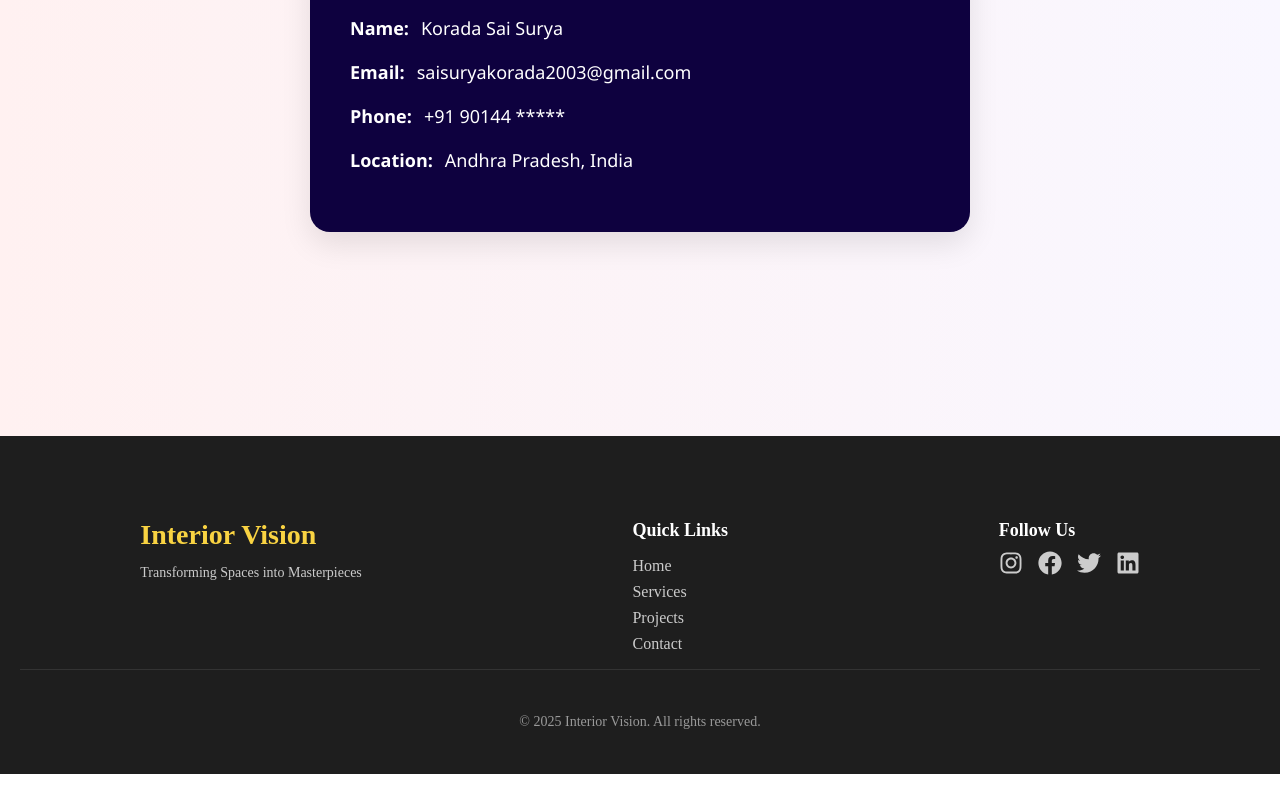
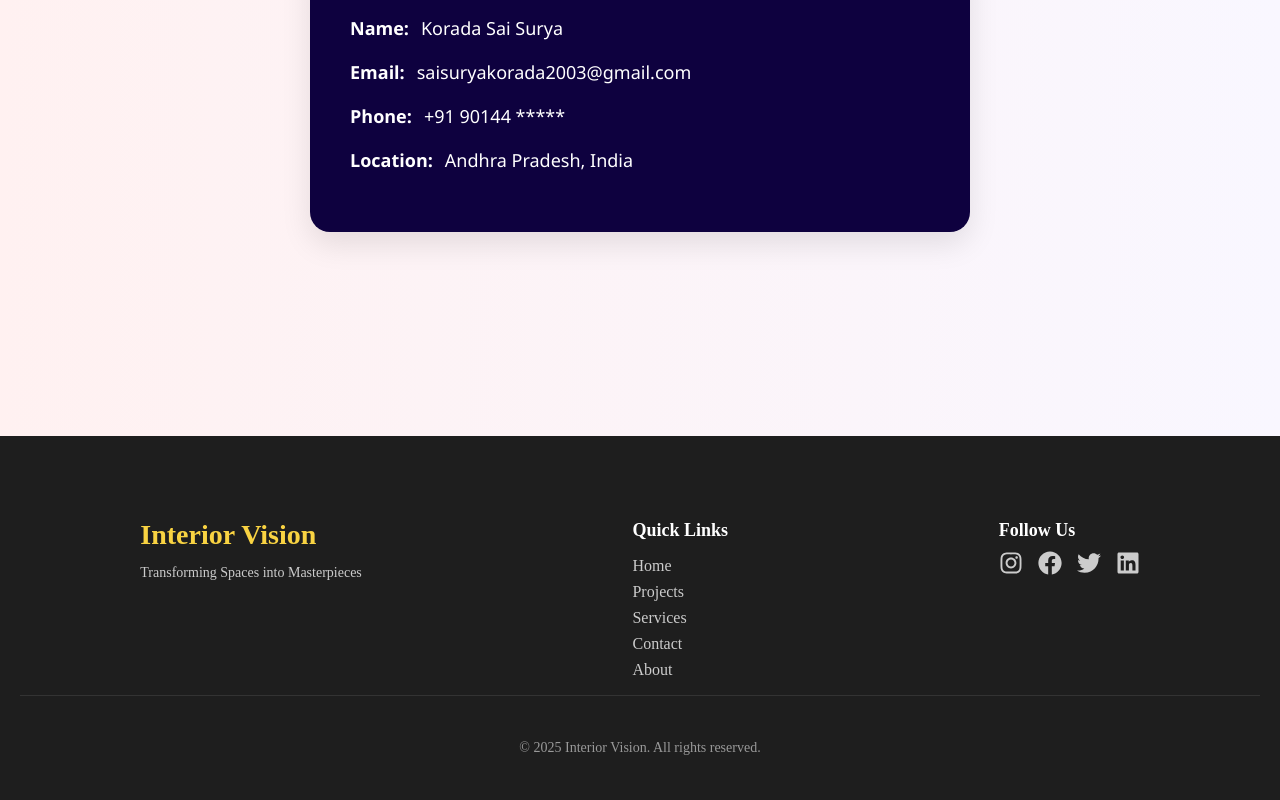
Before and after one commit to KoradaSaiSurya/LuxeSpaces, a React (Create React App) app: page / in a window 1280 px wide. Shown: the part 6327-7127 px from the top of the page. Before the commit the page ends 7101 px from the top, so only its background shows below. Built offline with nearby package versions, Linux system fonts and the light colour scheme.

Commit message:
first commit

```diff
--- a/src/components/Footer.js
+++ b/src/components/Footer.js
@@ -1,5 +1,6 @@
 import React from 'react';
-import { FaInstagram, FaFacebook, FaTwitter, FaLinkedin } from 'react-icons/fa';
+import { Link } from 'react-router-dom';
+import { FaInstagram, FaFacebook, FaTwitter, FaLinkedin } from "react-icons/fa";
 
 const Footer = () => {
   return (
@@ -14,10 +15,11 @@
         <div className="footer-links">
           <h4>Quick Links</h4>
           <ul>
-            <li><a href="#">Home</a></li>
-            <li><a href="#">Services</a></li>
-            <li><a href="#">Projects</a></li>
-            <li><a href="#">Contact</a></li>
+          <li><Link to="/home" >Home</Link></li>
+          <li><Link to="/projects" >Projects</Link></li>
+          <li><Link to="/services" >Services</Link></li>
+          <li><Link to="/contact" >Contact</Link></li>
+          <li><Link to="/about" >About</Link></li>
           </ul>
         </div>
 
--- a/src/components/Navbar.js
+++ b/src/components/Navbar.js
@@ -1,6 +1,6 @@
 import React, { useState } from 'react';
 import { Link } from 'react-router-dom';
-import { FaBars, FaTimes } from 'react-icons/fa';
+import { FaTimes, FaBars } from "react-icons/fa";
 
 const Navbar = () => {
   const [menuOpen, setMenuOpen] = useState(false);
```
